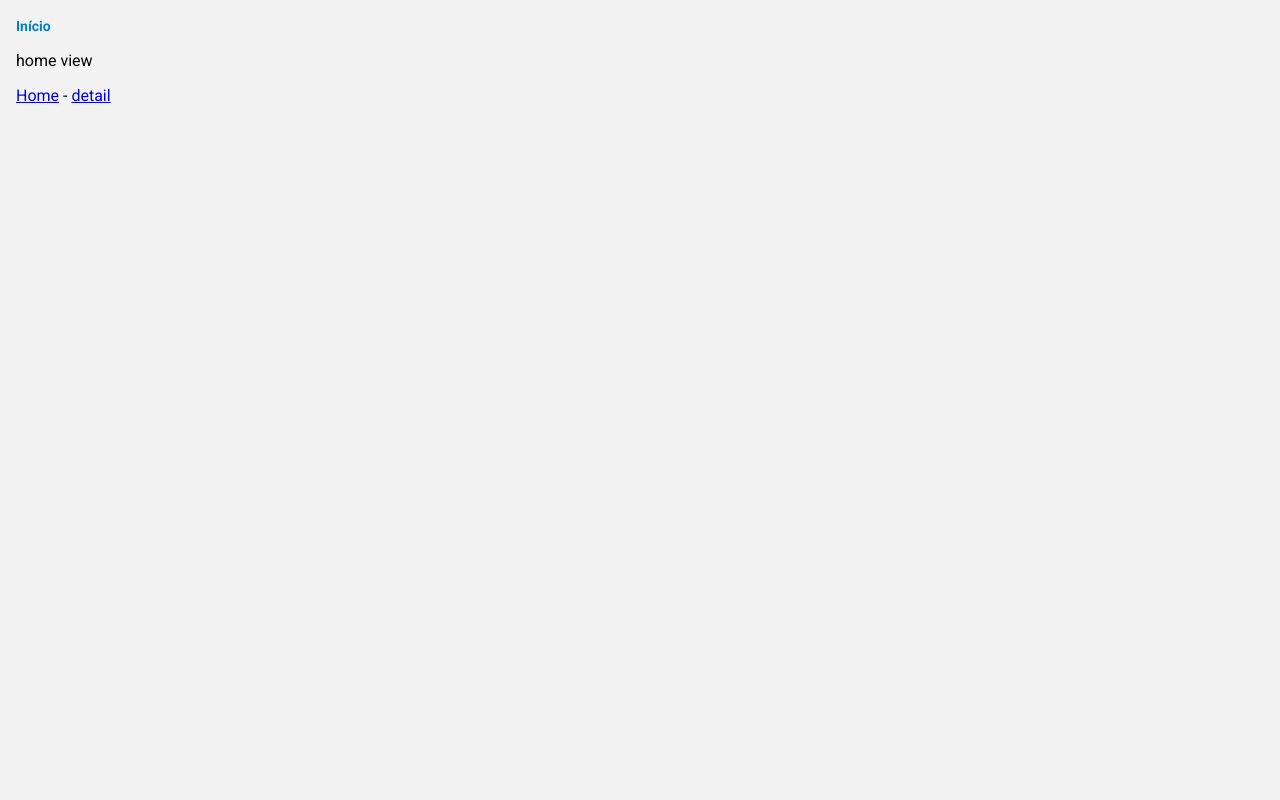
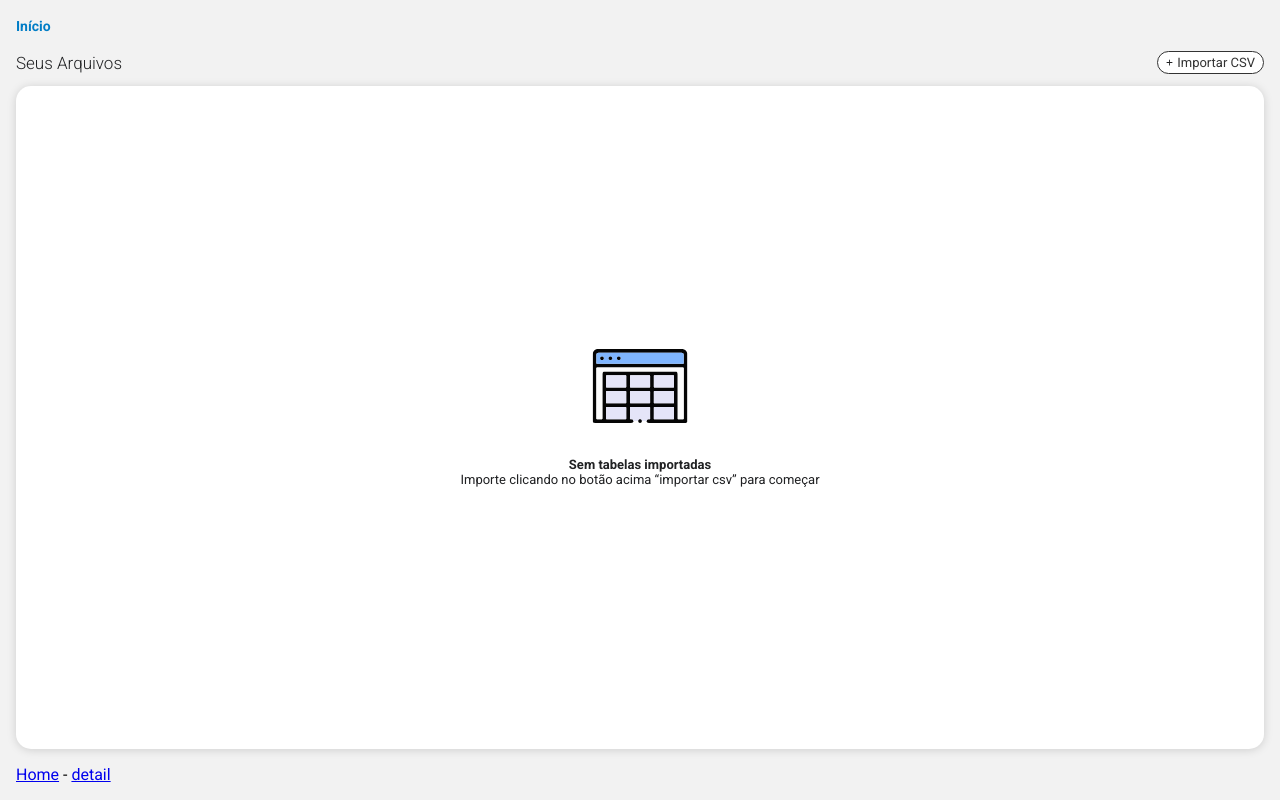
Before and after one commit to gustavoricardodev/csv-test-zoox, a Vue app: page / in a window 1280 px wide. Built offline with nearby package versions, Linux system fonts and the light colour scheme.

Commit message:
feat: starting homeView

```diff
--- a/src/App.vue
+++ b/src/App.vue
@@ -28,12 +28,4 @@ import Breadcrumb from "./components/Default/Breadcrumb.vue";
   flex-direction: column;
   gap: 1rem;
 }
-
-.fade-enter-active,
-.fade-leave-active {
-  transition: opacity 0.5s;
-}
-.fade-enter, .fade-leave-to /* .fade-leave-active em versões anteriores ao Vue 2.1.8 */ {
-  opacity: 0;
-}
 </style>
--- /dev/null
+++ b/src/components/Common/CommonButton.vue
@@ -0,0 +1,53 @@
+<template>
+  <button class="commonButton" :class="buttonClass" @click="handleClick" :title="buttonTitle">
+    <slot name="image"></slot>
+    <slot></slot>
+  </button>
+</template>
+
+<script setup lang="ts">
+import { defineProps, defineEmits, computed } from 'vue';
+
+const props = defineProps<{
+  theme: 'dark' | 'white';
+  buttonTitle: string;
+}>();
+
+const emit = defineEmits<{
+  (e: 'button-click'): void;
+}>();
+
+const buttonClass = computed(() => {
+  return props.theme === 'dark' ? 'commonButton__dark' : 'commonButton__white';
+});
+
+const handleClick = () => {
+  emit('button-click');
+};
+</script>
+
+<style scoped>
+.commonButton {
+  display: flex;
+  align-items: center;
+  gap: 0.25rem;
+  padding: 0.1875rem 0.5rem;
+  border: 1px solid var(--dark-gray-color);
+  border-radius: 15px;
+  cursor: pointer;
+  font-family: Roboto;
+  font-size: 0.8125rem;
+  font-weight: 400;
+  transition: opacity .2s;
+}
+
+.commonButton__dark {
+  background-color: var(--dark-gray-color);
+  color: var(--white-color);
+}
+
+.commonButton__white {
+  background-color: var(--white-color);
+  color: var(--dark-gray-color);
+}
+</style>
--- a/src/views/HomeView.vue
+++ b/src/views/HomeView.vue
@@ -1,8 +1,90 @@
 <script setup lang="ts">
+import CommonButton from "../components/Common/CommonButton.vue";
+
+const handleButtonClick = () => {
+  console.log("Button clicado");
+};
 </script>
 
 <template>
-  <main>
-    home view
+  <main class="home">
+
+    <div class="home__top">
+      <p class="home__top-title">Seus Arquivos</p>
+      <CommonButton theme="white" button-title="Importar CSV" @button-click="handleButtonClick">
+        <template #image>
+          <img src="../assets/img/plus-icon.svg" width="7" height="7" alt="Ícone de adicionar" title="Ícone de adicionar" />
+        </template>
+        Importar CSV
+      </CommonButton>
+    </div>
+
+    <div class="home__listing">
+      <div class="home__listing-empty">
+        <div class="home__listing-empty-wrapper">
+          <img src="../assets/img/table.svg" width="96" height="75" alt="Imagem de uma tabela" title="Imagem de uma tabela">
+          <p><strong>Sem tabelas importadas</strong></p>
+          <p>Importe clicando no botão acima “importar csv” para começar</p>
+        </div>
+      </div>
+
+    </div>
   </main>
 </template>
+
+<style scoped>
+.home {
+  background: url();
+  width: 100%;
+  flex-grow: 1;
+  display: flex;
+  flex-direction: column;
+  gap: 0.75rem;
+  height: 100%;
+}
+
+.home__top {
+  width: 100%;
+  display: flex;
+  justify-content: space-between;
+  align-items: center;
+}
+
+.home__top-title {
+  font-family: Roboto;
+  font-size: 1.0625rem;
+  font-weight: 300;
+  color: var(--black-color);
+}
+
+.home__listing {
+  border-radius: 15px;
+  box-shadow: 0px 1px 10px 0px rgba(0, 0, 0, 0.15);
+  background-color: var(--white-color);
+  flex: 1;
+}
+
+.home__listing-empty {
+  width: 100%;
+  height: 100%;
+  display: flex;
+  align-items: center;
+  justify-content: center;
+}
+
+.home__listing-empty-wrapper {
+  display: flex;
+  flex-direction: column;
+  justify-content: center;
+  align-items: center;
+}
+
+.home__listing-empty img {
+  margin-bottom: 2.125rem;
+}
+
+.home__listing-empty p {
+  font-size: 13px;
+  color: var(--black-color);
+}
+</style>
```
